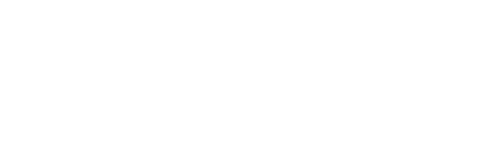
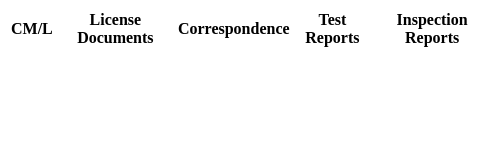
Before and after one commit to kaythecosmic/node-explorer, an Electron app: page renders/index.html in a window 500 px wide. Drawn offline with Linux system fonts and the light colour scheme.

Commit message:
table made

```diff
--- a/renders/index.html
+++ b/renders/index.html
@@ -4,11 +4,22 @@
 <head>
     <meta charset="UTF-8">
     <meta name="viewport" content="width=device-width, initial-scale=1.0">
+    <link rel="stylesheet" href="../assets/css/style.css">
     <title>Explorer | Main</title>
 </head>
 
 <body>
 
+    <table class="main-table">
+        <tr>
+            <th>CM/L</th>
+            <th>License Documents</th>
+            <th>Correspondence</th>
+            <th>Test Reports</th>
+            <th>Inspection Reports</th>
+        </tr>
+    </table>
+
 </body>
 
 </html>
```
Also changed, not shown: assets/css/style.css (added).
